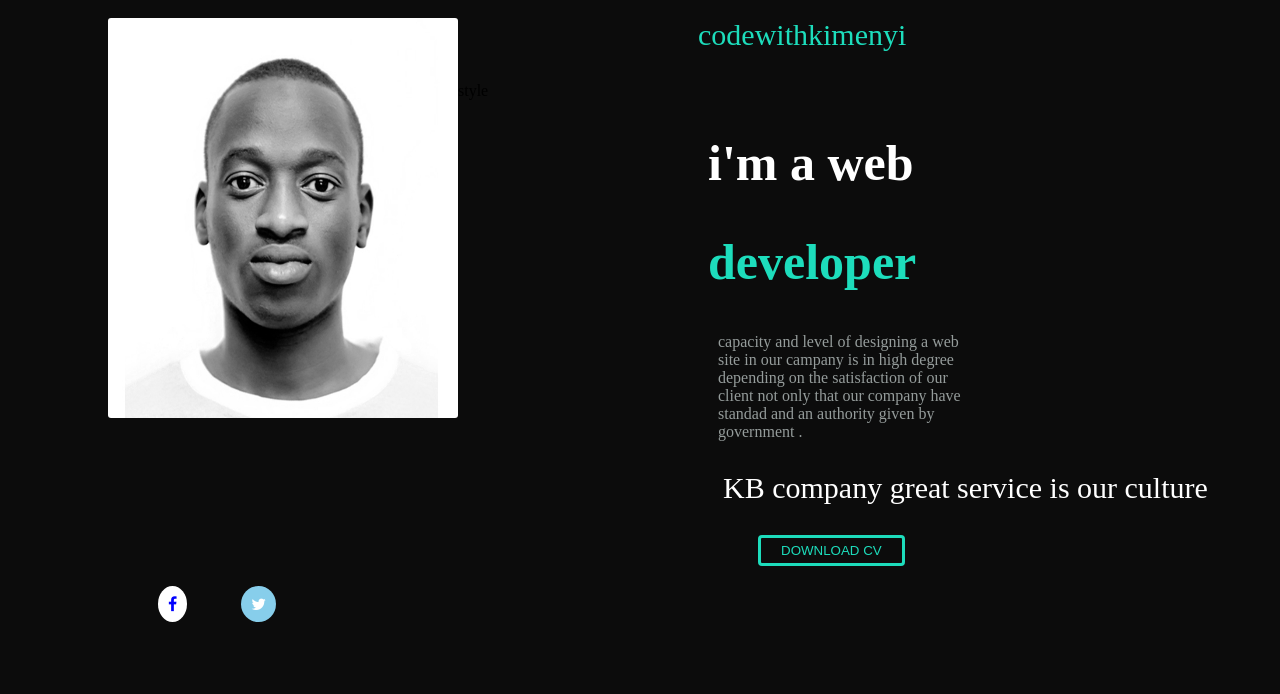
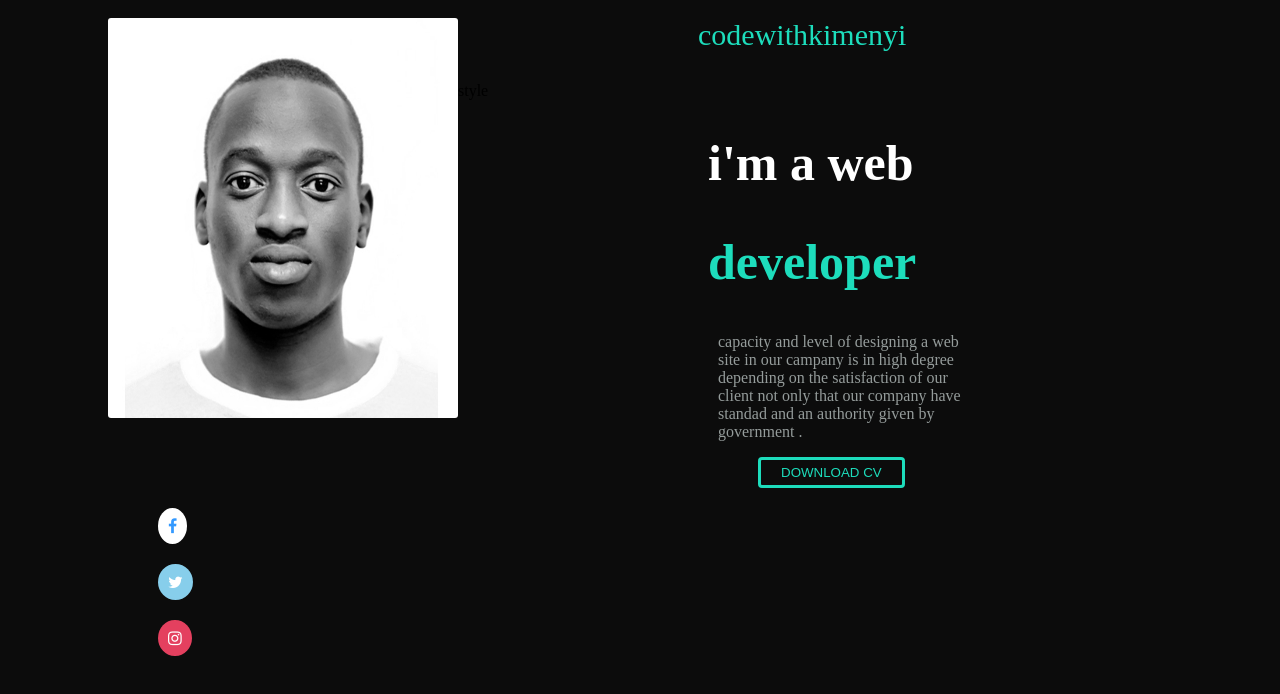
Before and after one commit to kimenyi-18/portifolio, a plain HTML site: page index.html in a window 1280 px wide. Shown: the part 68-762 px from the top of the page. Drawn offline with Linux system fonts and the light colour scheme.

Commit message:
hompage update

```diff
--- a/index.html
+++ b/index.html
@@ -30,14 +30,12 @@
 <h2 class="hhd" ;>developer</h2>
 <p class="pr">capacity and level of designing a web site in our campany is in high degree depending on the satisfaction of our client not only that our company have standad and an authority given by government .
  </p>
- <p class="lastp">KB company great service is our culture</p>
 <button class="btndwn">download cv</button>
 </div>
 <div >
-
-<a style="color: blue; background-color: white; padding: 10px; border-radius: 50%;" href="#" class="fa fa-facebook"></a>
-<a style="color: white; background-color: skyblue; padding: 10px; border-radius: 50%;" href="#" class="fa fa-twitter"></a>
+<a  href="#" class="fa fa-facebook"></a>
 </div>
-
+<div><a  href="#" class="fa fa-twitter"></a></div>
+<div><a href="#" class="fa fa-instagram"></a></div>
 </body>
 </html>
```
Also changed, not shown: old_index.html (renamed from home.html, +5 -3 lines).
